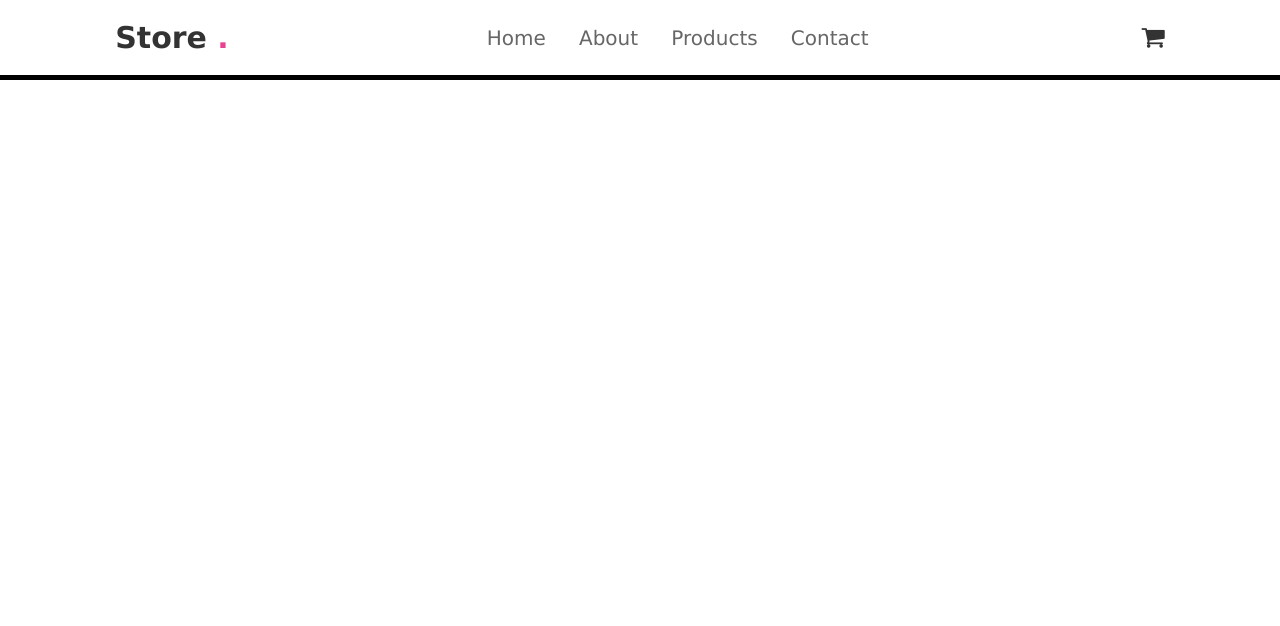
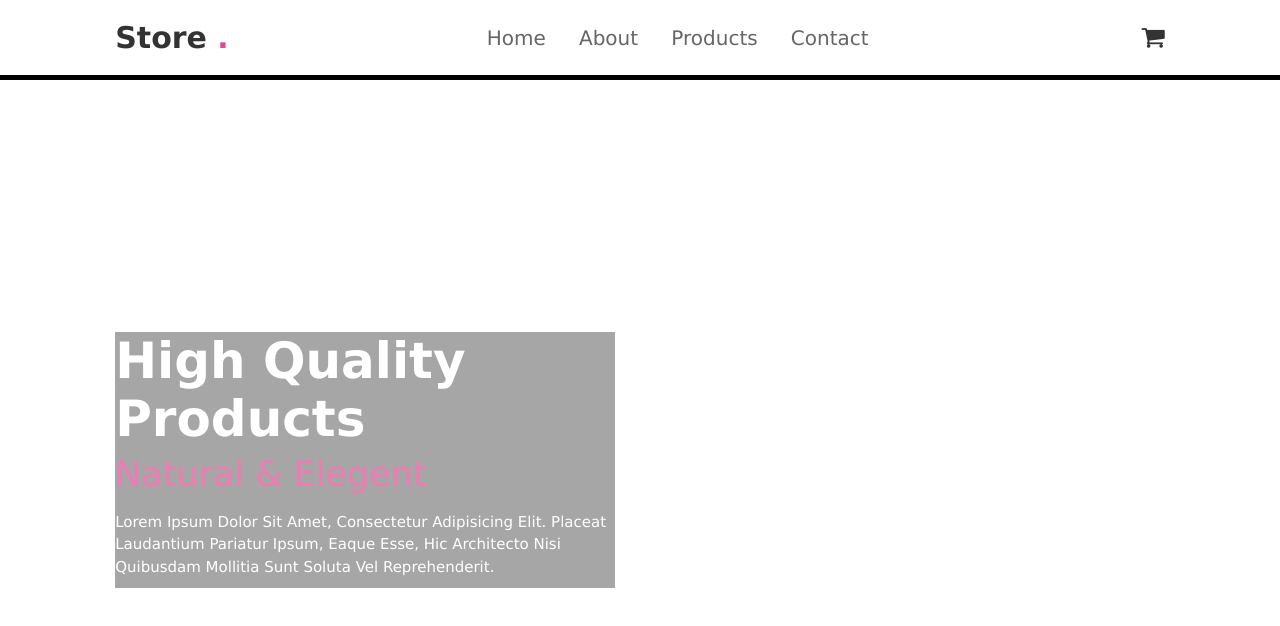
Before and after one commit to Jilaniewu/e-commerce, a plain HTML site: page index.html in a window 1280 px wide. Drawn offline with Linux system fonts and the light colour scheme.

Commit message:
homepage

```diff
--- a/index.html
+++ b/index.html
@@ -9,6 +9,7 @@
     <link rel="stylesheet" href="https://cdnjs.cloudflare.com/ajax/libs/font-awesome/4.7.0/css/font-awesome.min.css">
 </head>
 <body>
+
     <header>
         <input type="checkbox" name="" id="toggler">
         <label for="toggler" class="fa fa-bars"></label>
@@ -23,6 +24,18 @@
             <a href="#" class="fa fa-shopping-cart" ></a>
         </nav>
 
+
     </header>
+    <!-- Home section -->
+    <section class="home" id="home">
+        <div class="content">
+            <h3>High Quality products</h3>
+
+            <span>Natural & Elegent</span>
+
+            <p>Lorem ipsum dolor sit amet, consectetur adipisicing elit. Placeat laudantium pariatur ipsum, eaque esse, hic architecto nisi quibusdam mollitia sunt soluta vel reprehenderit.</p>
+        </div>
+    </section>
+
 </body>
 </html>
--- a/style.css
+++ b/style.css
@@ -104,3 +104,43 @@ header .fa-bars{
 
     }
 }
+
+section{
+    padding: 2rem 9%;
+    margin-top: 6rem;
+    position: absolute;
+}
+.home{
+    display: flex;
+    align-items: center;
+    min-height: 100vh;
+    background: url();
+    background-size: cover;
+    background-position: center;
+}
+.home .content{
+    max-width: 50rem;
+    background:grey;
+    opacity: 0.7;
+    padding: px;
+}
+.home .content h3{
+    font-size: 5rem;
+    color:white ;
+    opacity: 1;
+}
+.home .content span{
+    font-size: 3.5rem;
+    color: var(--pink);
+    padding: 1rem 0;
+    line-height: 1.5;
+    opacity: 1;
+
+
+}
+.home .content p{
+    font-size: 1.5rem;
+    color: #fff;
+    padding: 1rem 0;
+    line-height: 1.5;
+}
```
